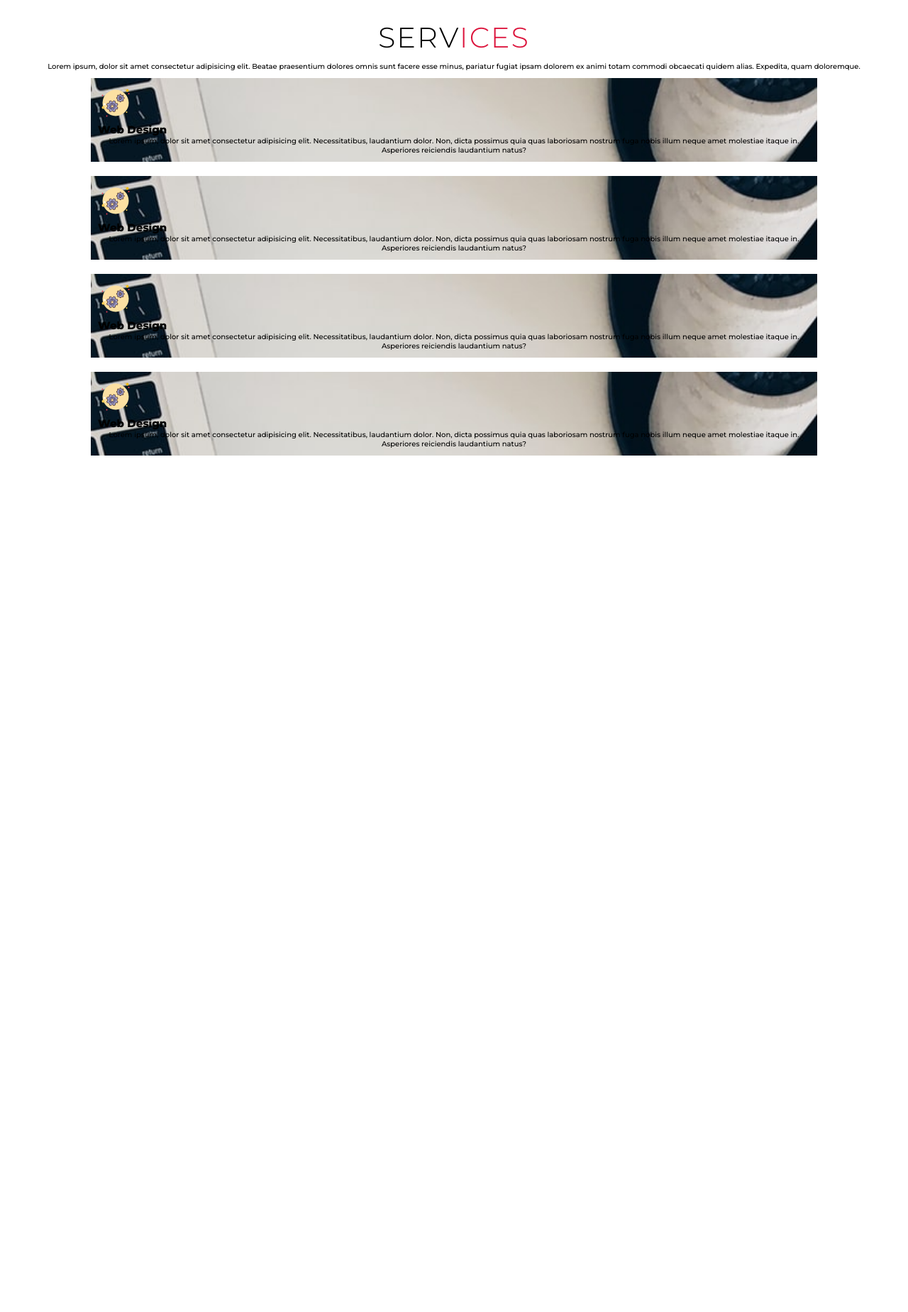
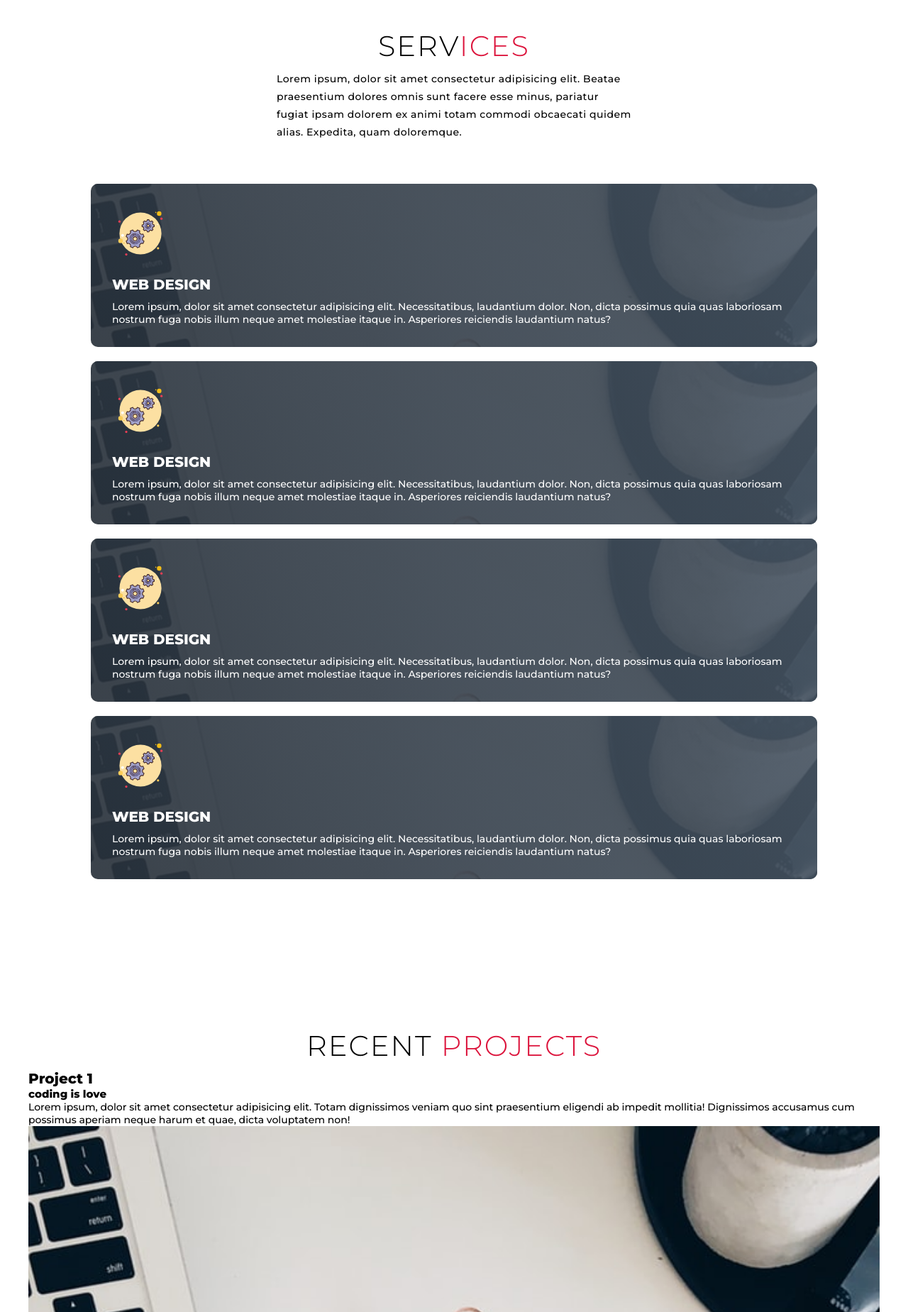
Before and after one commit to Zawminsoe27/Portfolio, a plain HTML site: page index.html in a window 1280 px wide. Shown: the part 860-2709 px from the top of the page at 71% size. Before the commit the page ends 1600 px from the top, so only its background shows below. Drawn offline with Linux system fonts and the light colour scheme.

Commit message:
add projects section

```diff
--- a/asset/css/style.css
+++ b/asset/css/style.css
@@ -12,14 +12,36 @@ a {
     text-decoration: none;
 }
 .container {
-    height: 100vh;
+    min-height: 100vh;
     width: 100%;
     display: flex;
     justify-content: center;
     align-items: center;
 }
+p {
+    color: rgb(0, 0, 0);
+    text-align: left;
+    font-size: 1.4rem;
+}
+.section-title {
+    font-size: 4rem;
+    font-weight: 300;
+    color: black;
+    margin-bottom: 10px;
+    text-transform: uppercase;
+    letter-spacing: 0.2rem;
+    text-align: center;
+}
+.section-title span {
+    color: crimson;
+}
+/* Hero section */
+img {
+    height: 100%;
+    width: 100%;
+    object-fit: cover;
+}
 
-/* Hero section */
 #hero {
     background-image: url(../images/mount-fuji-dreamy-digital-art-hd.jpg);
     background-size: cover;
@@ -99,65 +121,84 @@ a {
     background-color: red;
 }
 /* Service Section */
-#services {
-
-}
 #services .services {
     flex-direction: column;
     text-align: center;
     max-width: 1500px;
     margin: 0 auto;
     padding: 100px 0;
-
 }
-#services .section-title{
-	font-size: 4rem;
-	font-weight: 300;
-	color: #000;
-	margin-bottom: 10px;
-	text-transform: uppercase;
-	letter-spacing: .2rem;
-	text-align: center;
+#services .service-top {
+    max-width: 500px;
+    margin: 0 auto;
 }
-#services .section-title span{
-color: crimson;
+#services .service-top p {
+    color: black;
+    font-size: 1.4rem;
+    margin-top: 5px;
+    line-height: 2.5rem;
+    letter-spacing: 0.05rem;
 }
-#services .service-top span p{
-	font-size: 1.4rem;
-	margin-top: 1.5px;
-	line-height: 2.5rem;
-	font-weight: 300;
-	letter-spacing: .05rem;
-}
-#services .service-bottom{
+#services .service-bottom {
     display: flex;
     align-items: center;
     justify-content: center;
     flex-wrap: wrap;
+    margin-top: 50px;
 }
-#services .service-item{
+
+#services .service-item {
     flex-basis: 80%;
     display: flex;
     align-items: flex-start;
     justify-content: center;
     flex-direction: column;
-	padding: 10px;
-	background-image:url(../images/img-1.png) ;
+    padding: 30px;
+    border-radius: 10px;
+    background-image: url(../images/img-1.png);
     background-size: cover;
     margin: 10px 5%;
+    position: relative;
+    z-index: 1;
+    overflow: hidden;
 }
-#services .service-item::after{
+#services .service-item::after {
     content: "";
     position: absolute;
     left: 0;
     top: 0;
     height: 100%;
     width: 100%;
-	background-image: linear-gradient(66deg, #29323c 0%, #485563 100%);
-	opacity: 0;
+    background-image: linear-gradient(60deg, #29323c 0%, #485563 100%);
+    opacity: 0.9;
     z-index: -1;
 }
+#services .service-bottom .icon {
+    height: 80px;
+    width: 80px;
+    margin-bottom: 20px;
+}
+#services .service-item h2 {
+    font-size: 2rem;
+    color: white;
+    margin-bottom: 10px;
+    text-transform: uppercase;
+}
+#services .service-item p {
+    color: white;
+    text-align: left;
+}
 
+/* Project section */
+#projects .projects{
+flex-direction: column;
+max-width: 1200px;
+margin:0 auto;
+padding: 100px 0;
+}
+#projects projects-header h1{
+margin-bottom: 50px;
+}
 /* Key frame */
 @keyframes text_reveal_box {
     50% {
--- a/index.html
+++ b/index.html
@@ -39,29 +39,113 @@
                         <div class="icon">
                             <img src="./asset/images/services.svg" />
                         </div>
-						<h2>Web Design</h2>
-						<p>Lorem ipsum, dolor sit amet consectetur adipisicing elit. Necessitatibus, laudantium dolor. Non, dicta possimus quia quas laboriosam nostrum fuga nobis illum neque amet molestiae itaque in. Asperiores reiciendis laudantium natus?</p>
-                    </div>   <div class="service-item">
+                        <h2>Web Design</h2>
+                        <p>
+                            Lorem ipsum, dolor sit amet consectetur adipisicing
+                            elit. Necessitatibus, laudantium dolor. Non, dicta
+                            possimus quia quas laboriosam nostrum fuga nobis
+                            illum neque amet molestiae itaque in. Asperiores
+                            reiciendis laudantium natus?
+                        </p>
+                    </div>
+                    <div class="service-item">
                         <div class="icon">
                             <img src="./asset/images/services.svg" />
                         </div>
-						<h2>Web Design</h2>
-						<p>Lorem ipsum, dolor sit amet consectetur adipisicing elit. Necessitatibus, laudantium dolor. Non, dicta possimus quia quas laboriosam nostrum fuga nobis illum neque amet molestiae itaque in. Asperiores reiciendis laudantium natus?</p>
-                    </div>   <div class="service-item">
+                        <h2>Web Design</h2>
+                        <p>
+                            Lorem ipsum, dolor sit amet consectetur adipisicing
+                            elit. Necessitatibus, laudantium dolor. Non, dicta
+                            possimus quia quas laboriosam nostrum fuga nobis
+                            illum neque amet molestiae itaque in. Asperiores
+                            reiciendis laudantium natus?
+                        </p>
+                    </div>
+                    <div class="service-item">
                         <div class="icon">
                             <img src="./asset/images/services.svg" />
                         </div>
-						<h2>Web Design</h2>
-						<p>Lorem ipsum, dolor sit amet consectetur adipisicing elit. Necessitatibus, laudantium dolor. Non, dicta possimus quia quas laboriosam nostrum fuga nobis illum neque amet molestiae itaque in. Asperiores reiciendis laudantium natus?</p>
-                    </div>   <div class="service-item">
+                        <h2>Web Design</h2>
+                        <p>
+                            Lorem ipsum, dolor sit amet consectetur adipisicing
+                            elit. Necessitatibus, laudantium dolor. Non, dicta
+                            possimus quia quas laboriosam nostrum fuga nobis
+                            illum neque amet molestiae itaque in. Asperiores
+                            reiciendis laudantium natus?
+                        </p>
+                    </div>
+                    <div class="service-item">
                         <div class="icon">
                             <img src="./asset/images/services.svg" />
                         </div>
-						<h2>Web Design</h2>
-						<p>Lorem ipsum, dolor sit amet consectetur adipisicing elit. Necessitatibus, laudantium dolor. Non, dicta possimus quia quas laboriosam nostrum fuga nobis illum neque amet molestiae itaque in. Asperiores reiciendis laudantium natus?</p>
+                        <h2>Web Design</h2>
+                        <p>
+                            Lorem ipsum, dolor sit amet consectetur adipisicing
+                            elit. Necessitatibus, laudantium dolor. Non, dicta
+                            possimus quia quas laboriosam nostrum fuga nobis
+                            illum neque amet molestiae itaque in. Asperiores
+                            reiciendis laudantium natus?
+                        </p>
                     </div>
                 </div>
             </div>
         </section>
+        <!--Project section-->
+        <secti id="projects">
+            <div class="projects container">
+                <div class="projects-header">
+                    <h1 class="section-title">Recent <span>Projects</span></h1>
+                </div>
+                <div class="all-projects">
+                    <div class="project-item">
+                        <div class="project-info">
+							<h1>Project 1</h1>
+							<h2>coding is love</h2>
+							<p>Lorem ipsum, dolor sit amet consectetur adipisicing elit. Totam dignissimos veniam quo sint praesentium eligendi ab impedit mollitia! Dignissimos accusamus cum possimus aperiam neque harum et quae, dicta voluptatem non!</p>
+						</div>
+                        <div class="project-img">
+							<img src="./asset/images/img-1.png" alt="">
+						</div>
+                    </div>
+					<div class="project-item">
+                        <div class="project-info">
+							<h1>Project 1</h1>
+							<h2>coding is love</h2>
+							<p>Lorem ipsum, dolor sit amet consectetur adipisicing elit. Totam dignissimos veniam quo sint praesentium eligendi ab impedit mollitia! Dignissimos accusamus cum possimus aperiam neque harum et quae, dicta voluptatem non!</p>
+						</div>
+                        <div class="project-img">
+							<img src="./asset/images/img-1.png" alt="">
+						</div>
+                    </div>   <div class="project-item">
+                        <div class="project-info">
+							<h1>Project 1</h1>
+							<h2>coding is love</h2>
+							<p>Lorem ipsum, dolor sit amet consectetur adipisicing elit. Totam dignissimos veniam quo sint praesentium eligendi ab impedit mollitia! Dignissimos accusamus cum possimus aperiam neque harum et quae, dicta voluptatem non!</p>
+						</div>
+                        <div class="project-img">
+							<img src="./asset/images/img-1.png" alt="">
+						</div>
+                    </div>   <div class="project-item">
+                        <div class="project-info">
+							<h1>Project 1</h1>
+							<h2>coding is love</h2>
+							<p>Lorem ipsum, dolor sit amet consectetur adipisicing elit. Totam dignissimos veniam quo sint praesentium eligendi ab impedit mollitia! Dignissimos accusamus cum possimus aperiam neque harum et quae, dicta voluptatem non!</p>
+						</div>
+                        <div class="project-img">
+							<img src="./asset/images/img-1.png" alt="">
+						</div>
+                    </div>   <div class="project-item">
+                        <div class="project-info">
+							<h1>Project 1</h1>
+							<h2>coding is love</h2>
+							<p>Lorem ipsum, dolor sit amet consectetur adipisicing elit. Totam dignissimos veniam quo sint praesentium eligendi ab impedit mollitia! Dignissimos accusamus cum possimus aperiam neque harum et quae, dicta voluptatem non!</p>
+						</div>
+                        <div class="project-img">
+							<img src="./asset/images/img-1.png" alt="">
+						</div>
+                    </div>
+                </div>
+            </div>
+        </secti>
     </body>
 </html>
```
Also changed, not shown: 1 other file. Lines whose indentation alone changed are shown as unchanged.
